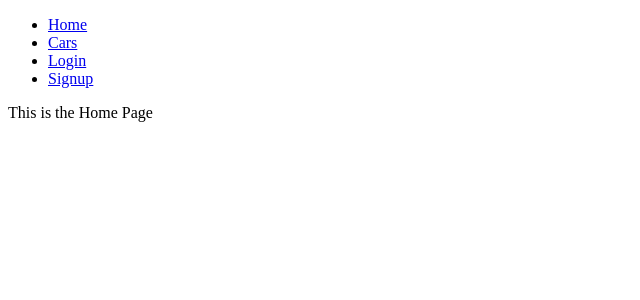
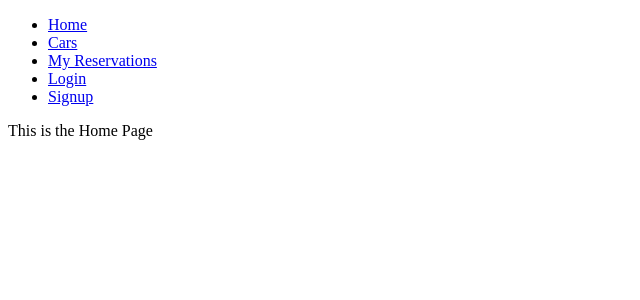
Before and after one commit to Mwapsam/Car-rental-app, a React (Create React App) app: page / in a window 1280 px wide. Shown: the top 300 px of the page, without its empty margins (0-640 px from the left). Built offline with nearby package versions, Linux system fonts and the light colour scheme.

Commit message:
Added Reservation to navbar

```diff
--- a/src/components/Navigation.js
+++ b/src/components/Navigation.js
@@ -14,6 +14,9 @@ const Navigation = () => {
         </li>
         <li>
           <Link to="/cars">Cars</Link>
+        </li>
+        <li>
+          <Link to="/reservations">My Reservations</Link>
         </li>
         {!user.data && (
           <>
```
